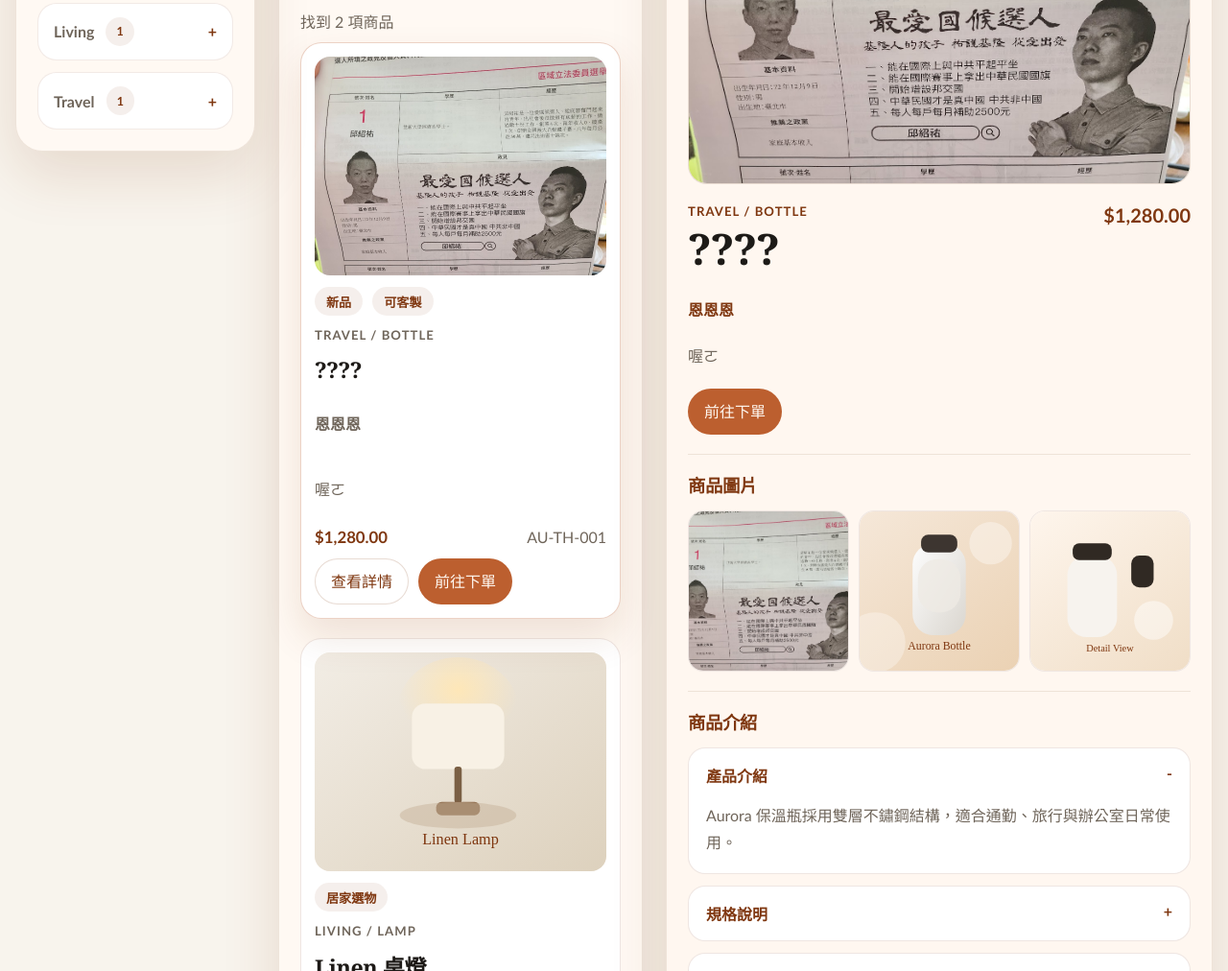
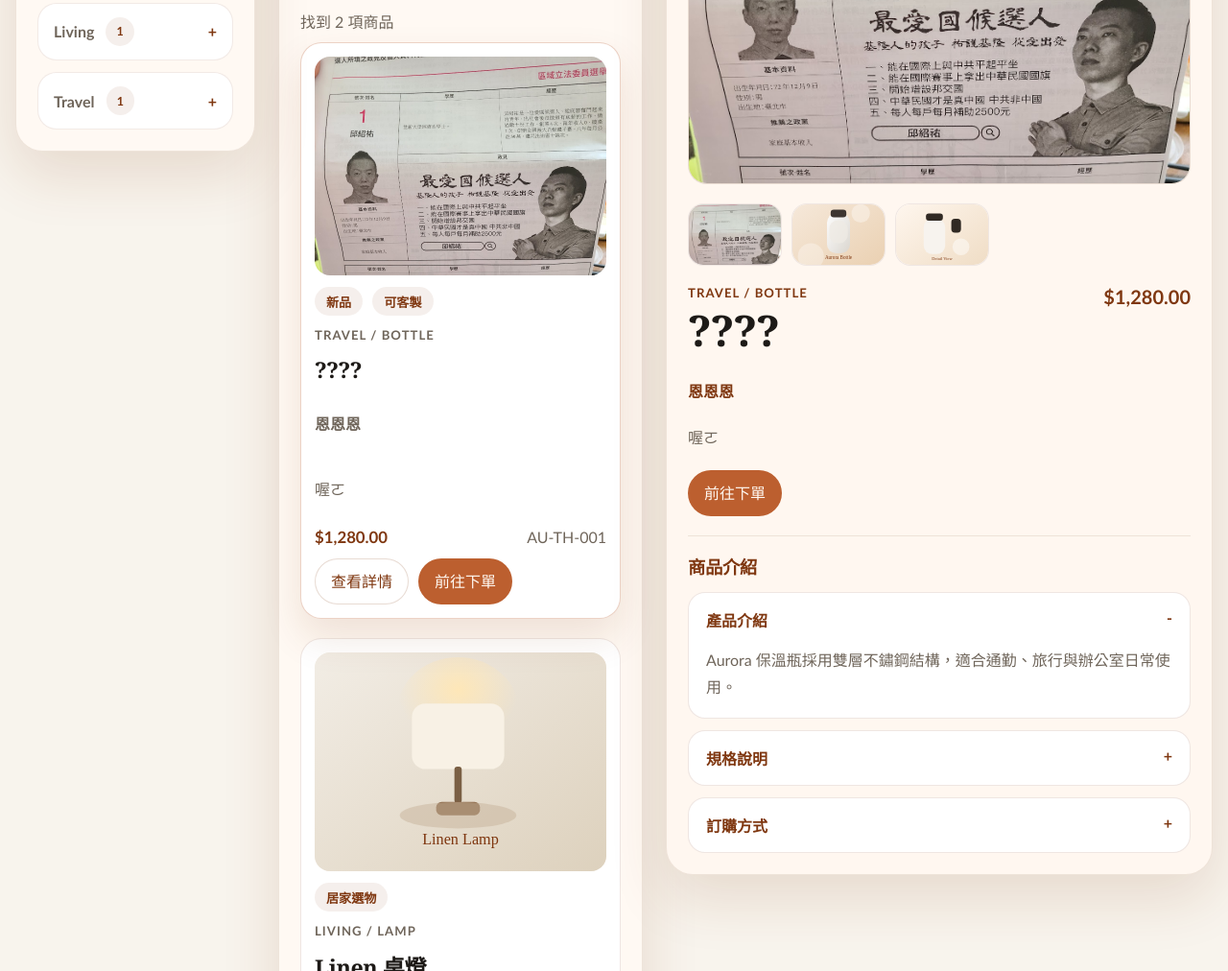
Before and after one commit to tinnsibakery-collab/Tinnsi, a website: page index.html in a window 1280 px wide. Shown: the part 795-1807 px from the top of the page at 96% size. Drawn offline with Linux system fonts and the light colour scheme.

Commit message:
feat: move detail thumbnails below hero image

```diff
--- a/assets/scripts/site.js
+++ b/assets/scripts/site.js
@@ -115,6 +115,8 @@ const elements = {
   detailSections: document.querySelector("#detail-sections")
 };
 
+cleanupDuplicateDetailGallery();
+
 bootstrap().catch((error) => {
   console.error(error);
   if (elements.feedback) {
@@ -122,6 +124,13 @@ bootstrap().catch((error) => {
     elements.feedback.classList.add("is-error");
   }
 });
+
+function cleanupDuplicateDetailGallery() {
+  const detailGalleries = [...document.querySelectorAll("#detail-gallery")];
+  detailGalleries.slice(1).forEach((node) => {
+    node.closest("section")?.remove();
+  });
+}
 
 async function bootstrap() {
   bindEvents();
--- a/assets/styles/site.css
+++ b/assets/styles/site.css
@@ -555,12 +555,15 @@ input {
 }
 
 .detail-gallery {
-  display: grid;
-  grid-template-columns: repeat(auto-fit, minmax(92px, 1fr));
+  display: flex;
+  flex-wrap: wrap;
   gap: 10px;
 }
 
 .gallery-thumb {
+  width: 98px;
+  flex: 0 0 98px;
+  min-height: 48px;
   padding: 0;
   border: 1px solid var(--accent-deep-12);
   border-radius: 16px;
@@ -571,8 +574,12 @@ input {
 
 .gallery-thumb img {
   width: 100%;
-  aspect-ratio: 1;
+  aspect-ratio: 98 / 64;
   object-fit: cover;
+}
+
+.detail-gallery:empty {
+  display: none;
 }
 
 .accordion-list {
--- a/index.html
+++ b/index.html
@@ -95,6 +95,8 @@
               <img id="detail-image" src="" alt="">
             </div>
 
+            <div id="detail-gallery" class="detail-gallery"></div>
+
             <div class="detail-copy">
               <div class="detail-header">
                 <div>
```
